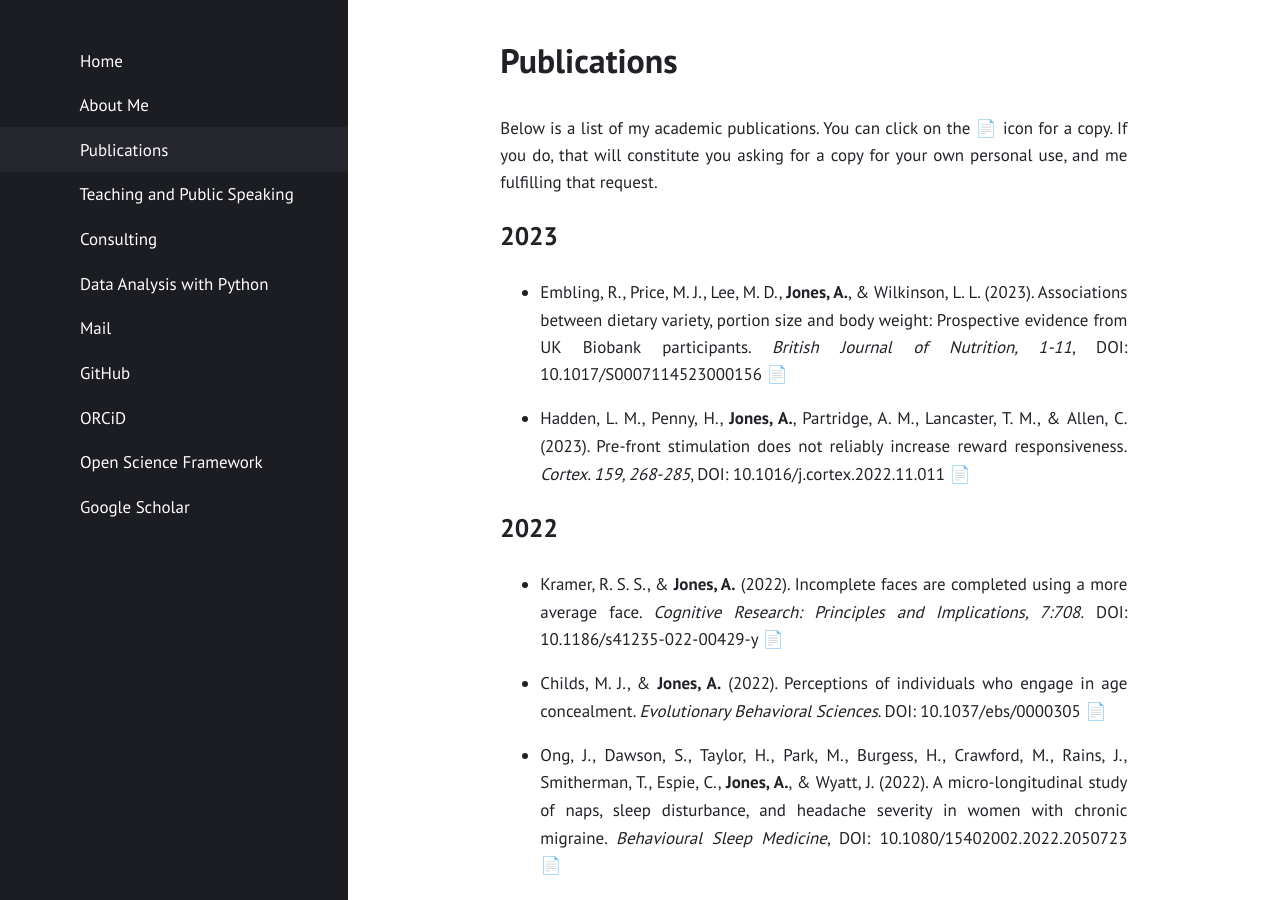
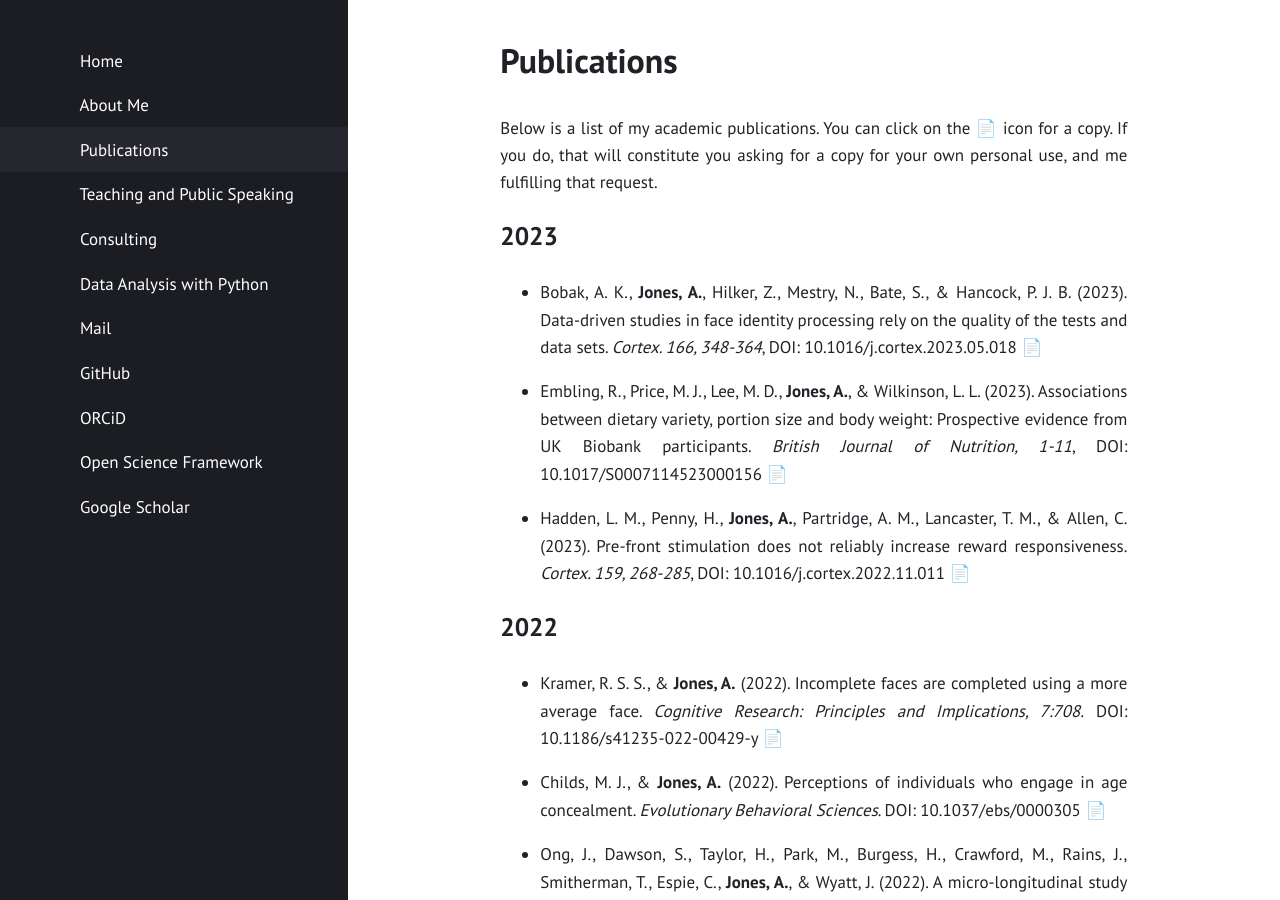
Before and after one commit to alexjonesphd/alexjonesphd.github.io, a Jekyll site: the page built from publications.md, in a window 1280 px wide and 900 px high. Built offline with Jekyll 4.4.1, drawn with Linux system fonts in a browser that asks for light colours.

Commit message:
Include Cortex paper face tasks

```diff
--- a/publications.md
+++ b/publications.md
@@ -9,6 +9,8 @@ Below is a list of my academic publications. You can click on the 📄 icon for
 
 
 ## 2023
+- Bobak, A. K., **Jones, A.**, Hilker, Z., Mestry, N., Bate, S., & Hancock, P. J. B. (2023). Data-driven studies in face identity processing rely on the quality of the tests and data sets. *Cortex. 166, 348-364*, DOI: 10.1016/j.cortex.2023.05.018 [📄](https://alexjonesphd.github.io/assets/papers/2023/bobakjones2023.pdf)
+
 - Embling, R., Price, M. J., Lee, M. D., **Jones, A.**, & Wilkinson, L. L. (2023). Associations between dietary variety, portion size and body weight: Prospective evidence from UK Biobank participants. *British Journal of Nutrition, 1-11*, DOI: 10.1017/S0007114523000156 [📄](https://alexjonesphd.github.io/assets/papers/2023/emblingetal2023.pdf)
 
 - Hadden, L. M., Penny, H., **Jones, A.**, Partridge, A. M., Lancaster, T. M., & Allen, C. (2023). Pre-front stimulation does not reliably increase reward responsiveness. *Cortex. 159, 268-285*, DOI: 10.1016/j.cortex.2022.11.011 [📄](https://alexjonesphd.github.io/assets/papers/2023/haddenetal2023.pdf)
```
Also changed, not shown: 1 other file.
